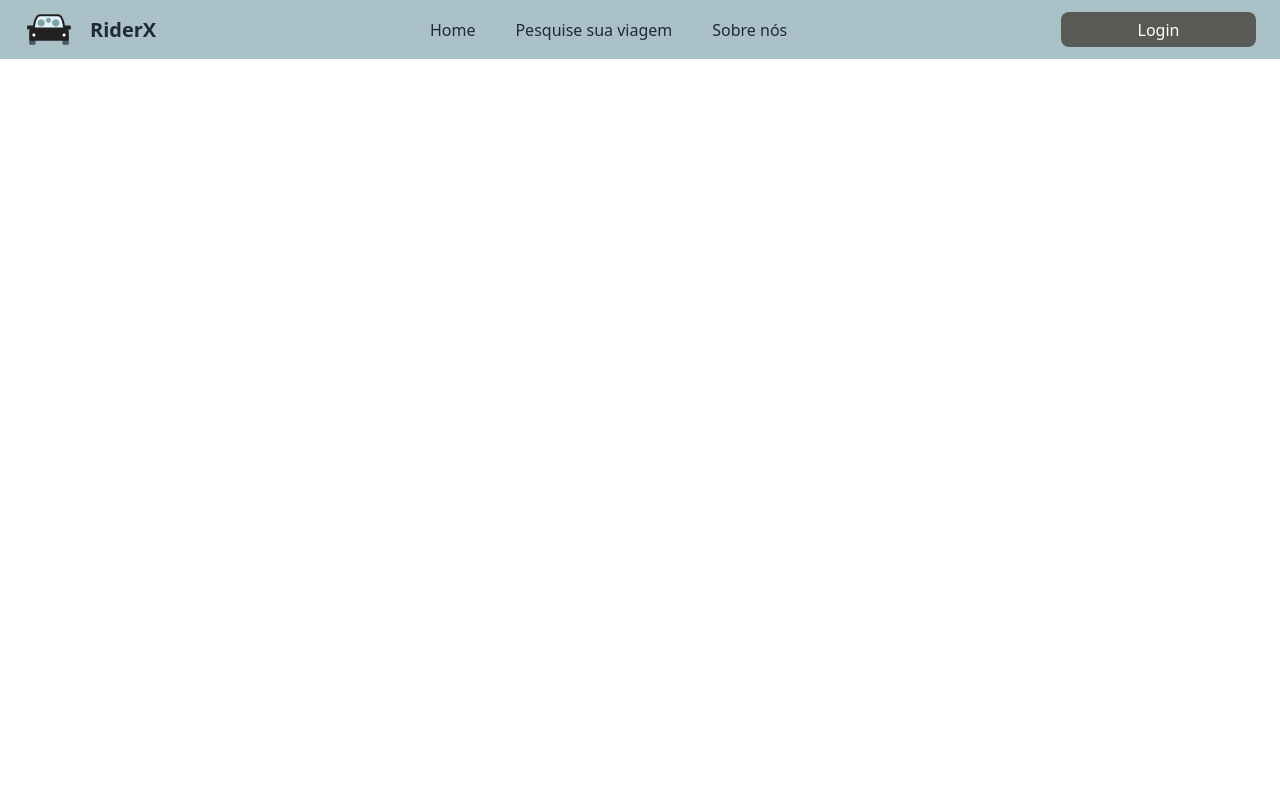
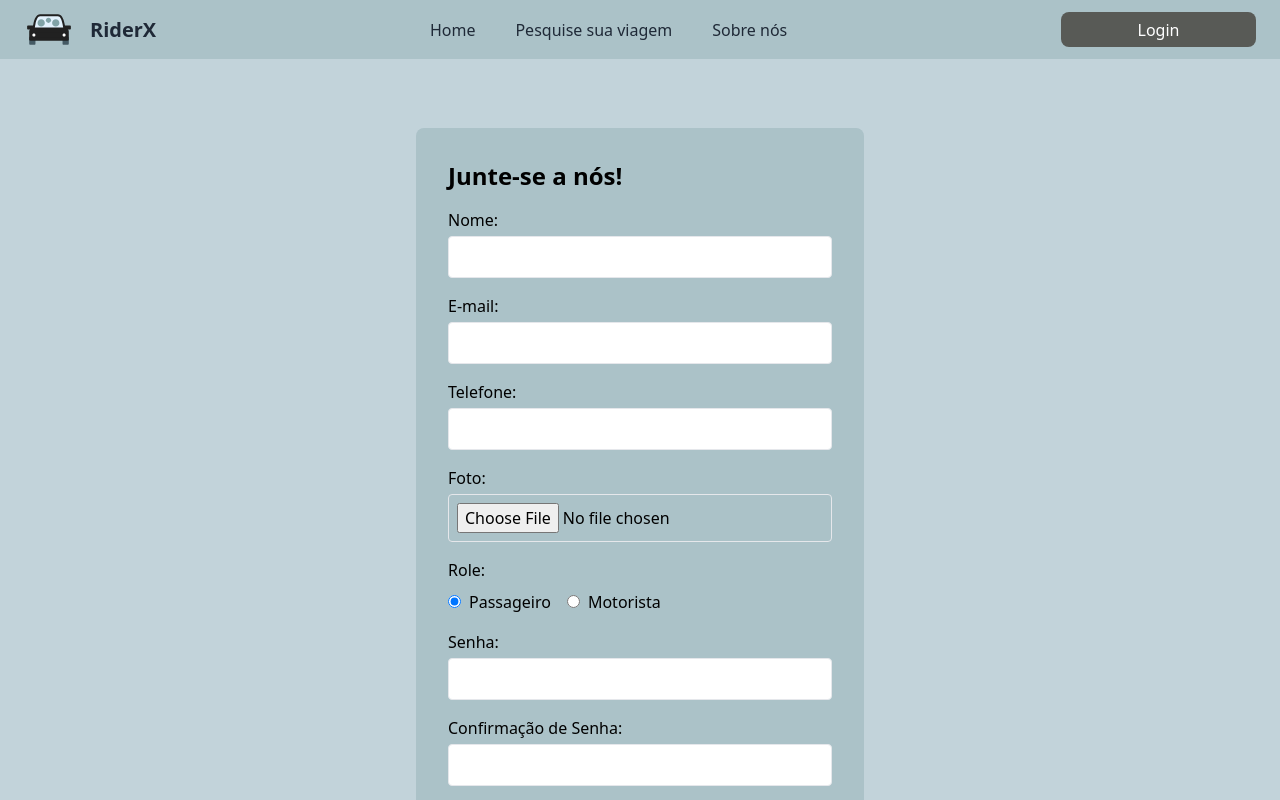
Before and after one commit to G1-S/riderxfront, a React (Vite) app in the folder riderxfront/: page /cadastro in a window 1280 px wide. Shown: the top 800 px of the page. Built offline with nearby package versions, Linux system fonts and the light colour scheme.

Commit message:
Adicao das paginas cadastro e login alem das logicas pulsar

```diff
--- a/riderxfront/package.json
+++ b/riderxfront/package.json
@@ -16,7 +16,7 @@
     "react-dom": "^18.3.1",
     "react-icons": "^5.4.0",
     "react-loader-spinner": "^6.1.6",
-    "react-router-dom": "^7.1.3",
+    "react-router-dom": "^7.1.5",
     "react-slick": "^0.30.3",
     "react-toastify": "^11.0.3",
     "reactjs-popup": "^2.0.6",
--- a/riderxfront/src/App.tsx
+++ b/riderxfront/src/App.tsx
@@ -1,14 +1,22 @@
-import Navbar from "./components/navbar/Navbar";
-import Home from "./pages/home/Home";
+// App.tsx
+import React from 'react';
+import { BrowserRouter, Route, Routes} from 'react-router-dom';
+import Navbar from './components/navbar/Navbar';
+import Home from './pages/home/Home';
+import Cadastrarform from './components/cadastrar/Cadastrarform';
+import LoginForm from './components/login/Loginform';
 
-
-function App() {
+const App: React.FC = () => {
   return (
-    <>
-        <Navbar/>
-        <Home/>
-    </>
-  )
-}
+    <BrowserRouter>
+      <Navbar/>
+      <Routes>
+        <Route path="/" element={<Home />} />
+        <Route path="/cadastro" element={<Cadastrarform />} />
+        <Route path="/login" element={<LoginForm />} />
+      </Routes>
+    </BrowserRouter>
+  );
+};
 
 export default App;
--- /dev/null
+++ b/riderxfront/src/components/cadastrar/Cadastrarform.tsx
@@ -0,0 +1,122 @@
+import React, { useState } from 'react';
+import '../../index.css';
+import { Link } from 'react-router-dom';
+
+const Cadastrarform: React.FC = () => {
+  const [formData, setFormData] = useState({
+    name: '',
+    email: '',
+    phone: '',
+    password: '',
+    confirmPassword: '',
+    role: 'passenger',
+  });
+
+  const handleChange = (e: React.ChangeEvent<HTMLInputElement | HTMLSelectElement>) => {
+    const { name, value } = e.target;
+    setFormData({
+      ...formData,
+      [name]: value,
+    });
+  };
+
+  const handleSubmit = (e: React.FormEvent<HTMLFormElement>) => {
+    e.preventDefault();
+    console.log(formData);
+  };
+
+  return (
+    <div className=" flex items-center justify-center bg-columbiablue pt-32 pb-32">
+      <form onSubmit={handleSubmit} className="animate-background-pulse p-8 rounded-lg max-w-md w-full">
+        <h1 className="text-2xl font-bold mb-4">Junte-se a nós!</h1>
+        <label className="block mb-4">
+          Nome:
+          <input
+            type="text"
+            name="name"
+            value={formData.name}
+            onChange={handleChange}
+            className="w-full p-2 border rounded mt-1"
+          />
+        </label>
+        <label className="block mb-4">
+          E-mail:
+          <input
+            type="email"
+            name="email"
+            value={formData.email}
+            onChange={handleChange}
+            className="w-full p-2 border rounded mt-1"
+          />
+        </label>
+        <label className="block mb-4">
+          Telefone:
+          <input
+            type="tel"
+            name="phone"
+            value={formData.phone}
+            onChange={handleChange}
+            className="w-full p-2 border rounded mt-1"
+          />
+        </label>
+        <label className="block mb-4">
+          Foto:
+          <input type="file" name="photo" className="w-full p-2 border rounded mt-1" />
+        </label>
+        <div className="mb-4">
+          <span className="block mb-2">Role:</span>
+          <label className="mr-4">
+            <input
+              type="radio"
+              name="role"
+              value="passenger"
+              checked={formData.role === 'passenger'}
+              onChange={handleChange}
+              className="mr-2"
+            />
+            Passageiro
+          </label>
+          <label>
+            <input
+              type="radio"
+              name="role"
+              value="driver"
+              checked={formData.role === 'driver'}
+              onChange={handleChange}
+              className="mr-2"
+            />
+            Motorista
+          </label>
+        </div>
+        <label className="block mb-4">
+          Senha:
+          <input
+            type="password"
+            name="password"
+            value={formData.password}
+            onChange={handleChange}
+            className="w-full p-2 border rounded mt-1"
+          />
+        </label>
+        <label className="block mb-4">
+          Confirmação de Senha:
+          <input
+            type="password"
+            name="confirmPassword"
+            value={formData.confirmPassword}
+            onChange={handleChange}
+            className="w-full p-2 border rounded mt-1"
+          />
+        </label>
+        <button type="submit" className="w-full bg-davysgray text-white p-2 rounded text-center hover:bg-gray-600 transform hover:scale-105 transition-transform">
+          Cadastre-se
+        </button>
+        <p className="mt-4 text-center">
+          Já é membro? <Link to= '/login' className="text-blue-500">Entre</Link>.
+        </p>
+      </form>
+    </div>
+  );
+};
+
+export default Cadastrarform;
--- /dev/null
+++ b/riderxfront/src/components/login/Loginform.tsx
@@ -0,0 +1,70 @@
+import React, { useState } from 'react';
+import { Link } from 'react-router-dom';
+import '../../index.css';
+const LoginForm: React.FC = () => {
+  const [email, setEmail] = useState('');
+  const [password, setPassword] = useState('');
+  const [rememberMe, setRememberMe] = useState(false);
+  const [showPassword, setShowPassword] = useState(false);
+
+  const handleSubmit = (e: React.FormEvent<HTMLFormElement>) => {
+    e.preventDefault();
+
+    console.log({ email, password, rememberMe });
+  };
+
+  return (
+    <div className="bg-columbiablue h-screen flex items-center justify-center"> {/* Classes Tailwind para centralizar */}
+      <form onSubmit={handleSubmit} className="animate-background-pulse p-8 rounded-lg max-w-md w-full">
+        <h2 className="text-xl font-bold mb-4">Login</h2>
+        <div className="mb-4">
+          <label className="block mb-2">
+            E-mail:
+            <input
+              type="email"
+              value={email}
+              onChange={(e) => setEmail(e.target.value)}
+              required
+              className="w-full p-2 border rounded"
+            />
+          </label>
+        </div>
+        <div className="mb-4">
+          <label className="block mb-2">
+            Senha:
+            <input
+              type={showPassword ? 'text' : 'password'}
+              value={password}
+              onChange={(e) => setPassword(e.target.value)}
+              required
+              className="w-full p-2 border rounded"
+            />
+            <button type="button" onClick={() => setShowPassword(!showPassword)} className="text-sm text-blue-500 mt-2">
+
+            </button>
+          </label>
+        </div>
+        <div className="mb-4">
+          <label className="flex items-center">
+            <input
+              type="checkbox"
+              checked={rememberMe}
+              onChange={(e) => setRememberMe(e.target.checked)}
+              className="mr-2"
+            />
+            Lembre-se
+          </label>
+        </div>
+        <button type="submit" className="w-full bg-davysgray text-white p-2 rounded text-center hover:bg-gray-600 transform">
+          Entrar
+        </button>
+
+        <p className="mt-4 text-center">
+          Não tem uma conta? <Link to='/cadastro' className="text-blue-500">Crie a sua.</Link>
+        </p>
+      </form>
+    </div>
+  );
+};
+
+export default LoginForm;
--- a/riderxfront/src/components/navbar/Navbar.tsx
+++ b/riderxfront/src/components/navbar/Navbar.tsx
@@ -1,6 +1,7 @@
 import React from 'react';
 import index from '../../index.css'
 import IconeRiderX from '../../assets/img/IconeRiderX.svg';
+import { Link } from 'react-router-dom';
 
 const Navbar: React.FC = () => {
   return (
@@ -11,11 +12,15 @@ const Navbar: React.FC = () => {
           <span className="font-bold text-gray-800 text-xl" style={{ fontWeight: 900 }}>RiderX</span> {/* Texto mais grosso e alto */}
         </div>
         <div className="flex space-x-10">
-          <a href="#home" className="text-gray-800 hover:text-gray-600 transform hover:-translate-y-1 transition duration-500 link-underline">Home</a>
+          <Link
+          to="/home"
+          className="text-gray-800 hover:text-gray-600 transform hover:-translate-y-1 transition duration-500 link-underline">Home</Link>
           <a href="#pesquisar" className="text-gray-800 hover:text-gray-600 transform hover:-translate-y-1 transition duration-500 link-underline">Pesquise sua viagem</a>
           <a href="#sobre" className="text-gray-800 hover:text-gray-600 transform hover:-translate-y-1 transition duration-500 link-underline">Sobre nós</a>
         </div>
-        <button className="bg-davysgray text-white rounded-lg text-center hover:bg-gray-600 transform" style={{ width: '195px', height: '35px' }}>Login</button> {/* Estilos embutidos */}
+        <Link to='/Login'>
+          <button className="bg-davysgray text-white rounded-lg text-center hover:bg-gray-600 transform" style={{ width: '195px', height: '35px' }}>Login</button> {/* Estilos embutidos */}
+        </Link>
       </div>
     </div>
   );
```
Also changed, not shown: 2 other files (tests, documents, lock files or other folders).
